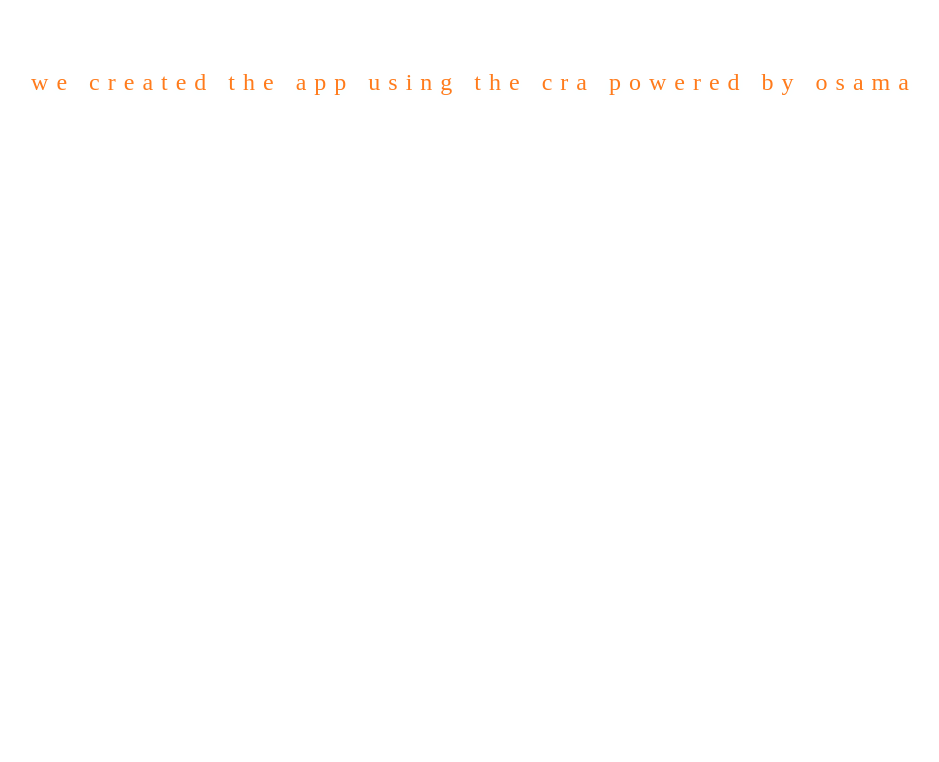
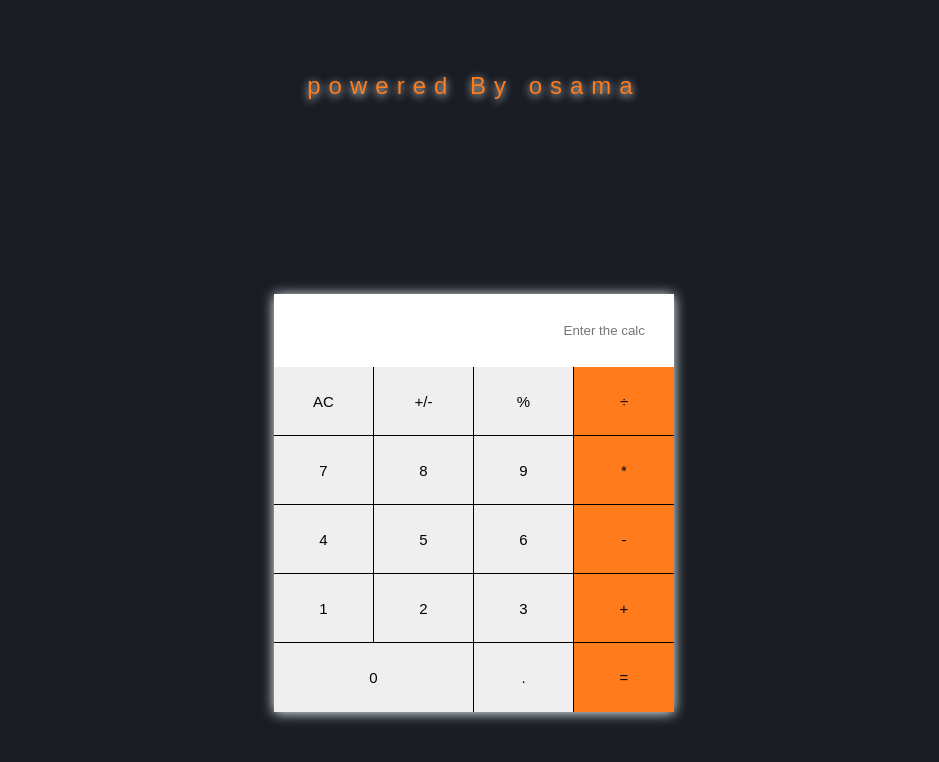
Before and after one commit to osamaashraf6/Math-magicians, a React (Create React App) app: page / in a window 1280 px wide. Shown: the top 762 px of the page, without its empty margins (166-1105 px from the left). Built offline with nearby package versions, Linux system fonts and the light colour scheme.

Commit message:
Call the calculator component in the App parent component

```diff
--- a/src/App.js
+++ b/src/App.js
@@ -1,7 +1,17 @@
+import React, { Component } from 'react';
+import Calculator from './components/calculator/calculator';
 import './App.css';
 
-function App() {
-  return <div className="App">we created the app using the cra powered by osama</div>;
+// eslint-disable-next-line react/prefer-stateless-function
+class App extends Component {
+  render() {
+    return (
+      <>
+        <div className="App">powered By osama</div>
+        <Calculator />
+      </>
+    );
+  }
 }
 
 export default App;
```
